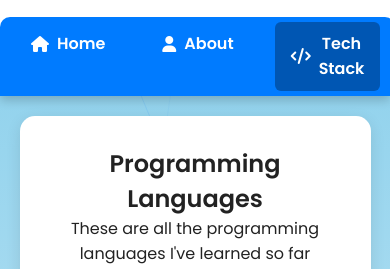
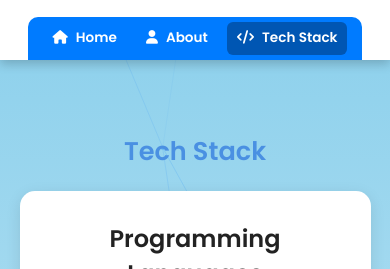
Before and after one commit to joshua-austria/portfolio, a plain HTML site: page techstack.html in a window 390 px wide. Shown: the part 48-317 px from the top of the page. Drawn offline with Linux system fonts and the light colour scheme; no server answers.

Commit message:
fixed the nav-link

```diff
--- a/about.css
+++ b/about.css
@@ -144,8 +144,8 @@ section {
   }
 
   .nav-link {
+    font-size: 0.85rem;
     padding: 0.4rem 0.6rem;
-    font-size: 0.85rem;
   }
 
   .About {
@@ -154,6 +154,11 @@ section {
 }
 /* small screens */
 @media (max-width: 360px) {
+
+  nav {
+    top: 10px;
+  }
+
   section {
     margin-top: 90px;
     padding: 15px;
--- a/index.css
+++ b/index.css
@@ -164,7 +164,7 @@ nav {
 /* tablet screens */
 @media (max-width: 768px) {
   body {
-    padding-top: 90px;
+    padding-top: 97px;
   }
 
   #home {
--- a/techstack.css
+++ b/techstack.css
@@ -140,7 +140,7 @@ section {
 /* tablet screens */
 @media (max-width: 768px) {
   body {
-    padding-top: 80px;
+    padding-top: 90px;
   }
 
   .techstack-title {
@@ -165,9 +165,19 @@ section {
 }
 /* mobile screens */
 @media (max-width: 480px) {
+  .nav-menu {
+    gap: 10px;
+    flex-wrap: wrap;
+  }
+
+  .nav-link {
+    font-size: 0.85rem;
+    padding: 0.4rem 0.6rem;
+  }
+
   .techstack-title {
     font-size: 1.6rem;
-    margin: 25px 0 15px;
+    margin-top: 90px;
   }
 
   .techstack-list {
```
